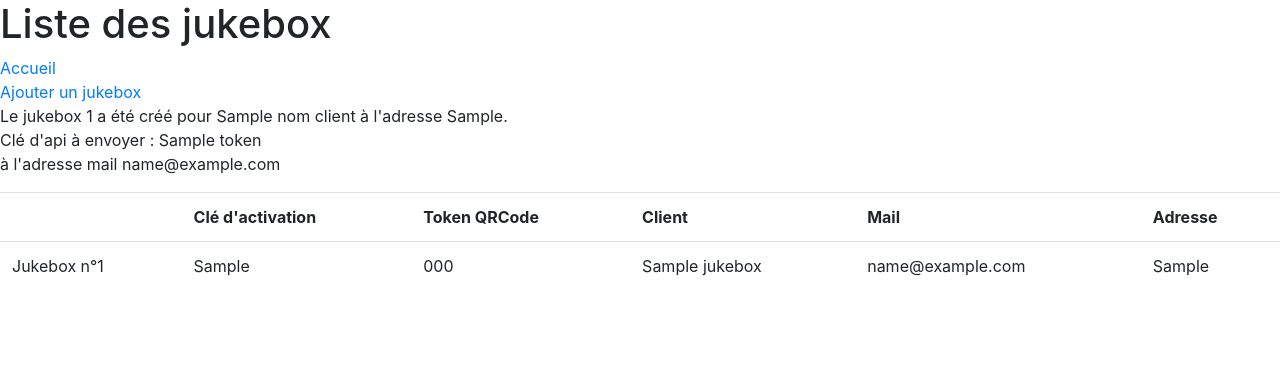
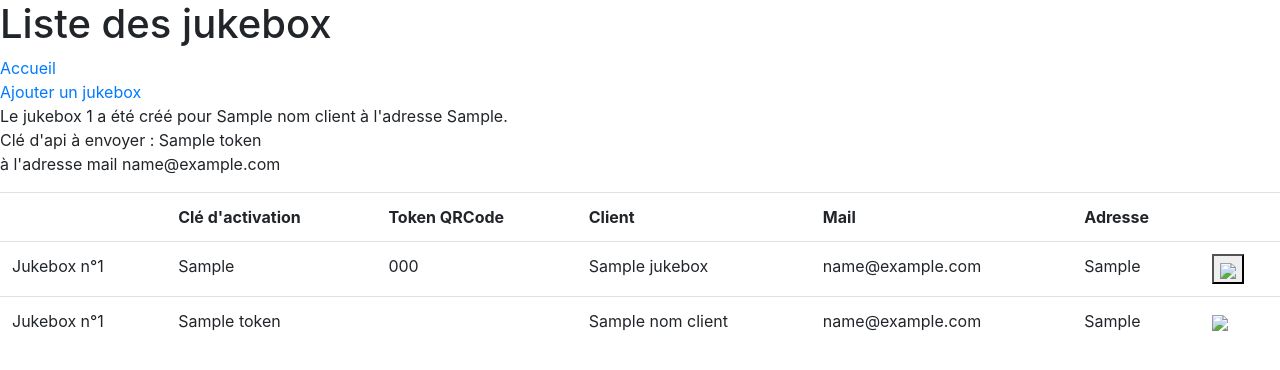
Before and after one commit to Les-Poros/jukeinthebox-serveur, a PHP site: the page made by src/views/ListJukebox.html.twig in a window 1280 px wide. Shown: the top 370 px of the page. Run offline with PHP 8.4, Linux system fonts and the light colour scheme; the template is opened without the code that fills it: most values are stand-ins (such as "Sample title", 1, 10 or a date in 2020); some libraries are stand-ins or nearby versions.

Commit message:
suppression jukebox

```diff
--- a/index.php
+++ b/index.php
@@ -60,6 +60,11 @@ $app->get('/CreateJukebox', function($request, $response, $args){
 	$controller = $this['ServeurController'];
 	$CreateJukebox = $controller->createJukebox($request, $response, $args);
 })->setName('CreateJukebox');
+
+$app->post('/DeleteJukebox/{id}', function($request, $response, $args){
+	$controller = $this['ServeurController'];
+	$DeleteJukebox = $controller->deleteJukebox($request, $response, $args);
+})->setName('DeleteJukebox');
 
 $app->get('/File', function($request, $response, $args){
 	$controller = $this['FileController'];
--- a/src/views/AddJukebox.html.twig
+++ b/src/views/AddJukebox.html.twig
@@ -15,7 +15,7 @@
                 <a href="{{url}}/ListJukebox"><div class="button">Retour à la liste de Jukebox</div></a>
             </div>
 
-				<form action='{{url}}/ListJukebox' method='post'>
+				<form class="createJuke" action='{{url}}/ListJukebox' method='post'>
 					<div class="itemForm">
 						<label>Nom du client</label>
 						<input type='text' name="nomClient" required>
--- a/src/views/ListJukebox.html.twig
+++ b/src/views/ListJukebox.html.twig
@@ -31,17 +31,39 @@
 						<th scope="col">Client</th>
 						<th scope="col">Mail</th>
 						<th scope="col">Adresse</th>
+						<th scope="col"></th>
 					</tr>
 
                     {% for j in listJukebox %}
                         <tr>
-					        <td>Jukebox n°{{j['idJukebox']}}</td> <td>{{j['tokenActivation']}}</td>
+					        <td>Jukebox n°{{j['idJukebox']}}</td>
+							<td>{{j['tokenActivation']}}</td>
                             <td>{{j['qr_code']}}</td>
                             <td>{{j['nomClient']}}</td>
                             <td>{{j['mailClient']}}</td>
                             <td>{{j['adresseClient']}}</td>
+							<td>
+								<form action='{{url}}/DeleteJukebox/{{j['idJukebox']}}' method='post'>
+									<button type="submit"><img src="{{url}}/web/images/delete.png"></button>
+								</form>
+							</td>
 				        </tr>
                     {% endfor %}
+						{% if idJukebox != '' %}
+							<tr>
+								<td>Jukebox n°{{idJukebox}}</td>
+								<td>{{token}}</td>
+								<td></td>
+								<td>{{nomClient}}</td>
+								<td>{{mailClient}}</td>
+								<td>{{adresseClient}}</td>
+								<td>
+									<a href="{{url}}/DeleteJukebox/{{idJukebox}}">
+										<img src="{{url}}/web/images/delete.png">
+									</a>
+								</td>
+							</tr>
+						{% endif %}
                 </table>
         </div>
 	</body>
--- a/web/css/jukeinthebox.css
+++ b/web/css/jukeinthebox.css
@@ -71,7 +71,7 @@ button[type=submit]:hover {
   background-color: darkgray;
 }
 
-form {
+.createJuke {
   display: flex;
   flex-direction: column;
   align-items: center;
--- a/web/scss/_ajoutJukebox.scss
+++ b/web/scss/_ajoutJukebox.scss
@@ -29,7 +29,7 @@ input[type=text],input[type=email] {
       }
   }
 
-  form{
+  .createJuke{
       display: flex;
       flex-direction: column;
       align-items: center;
```
Also changed, not shown: src/controllers/ServeurController.php (+11 -1 lines), web/images/delete.png (added).
